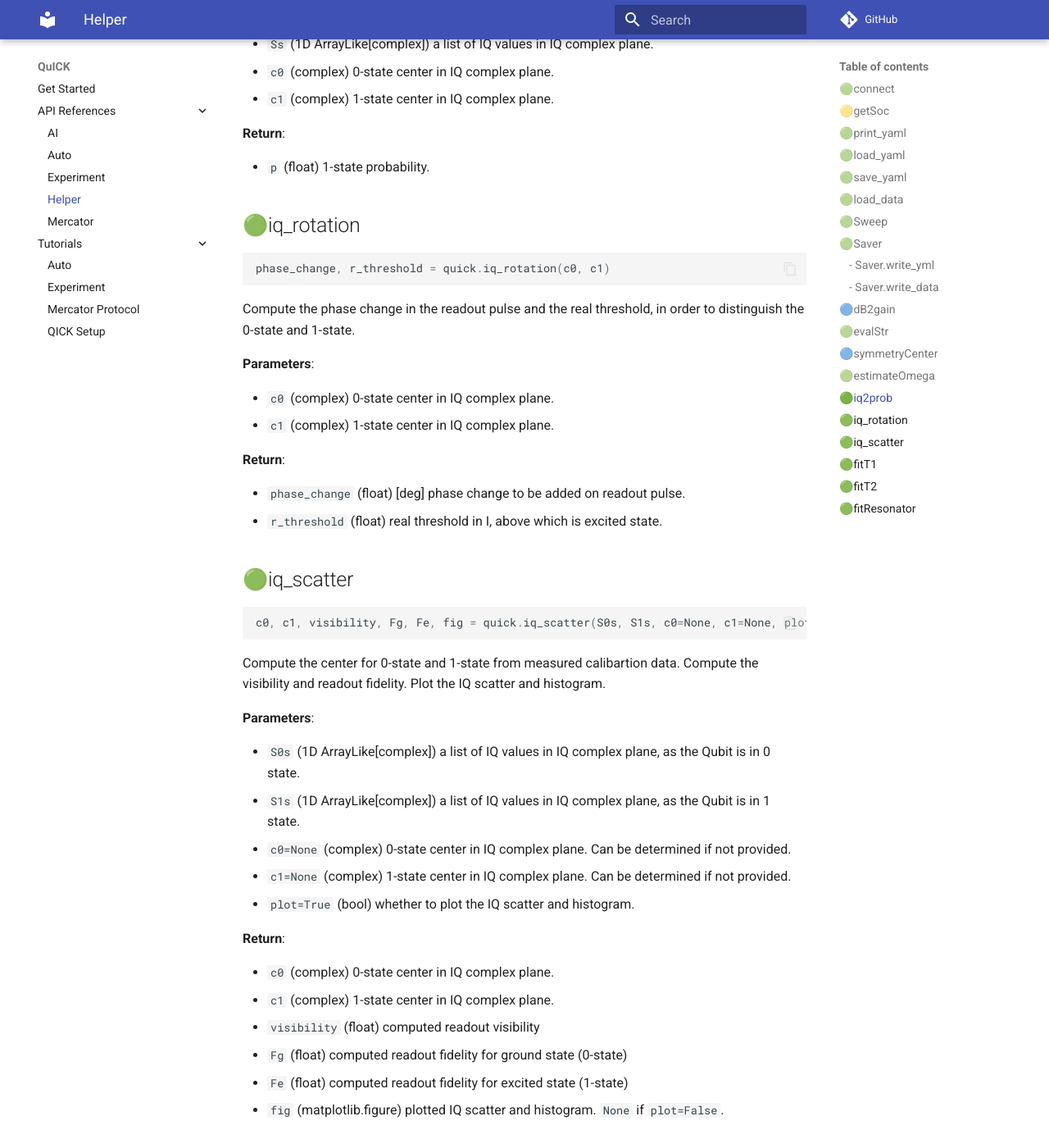
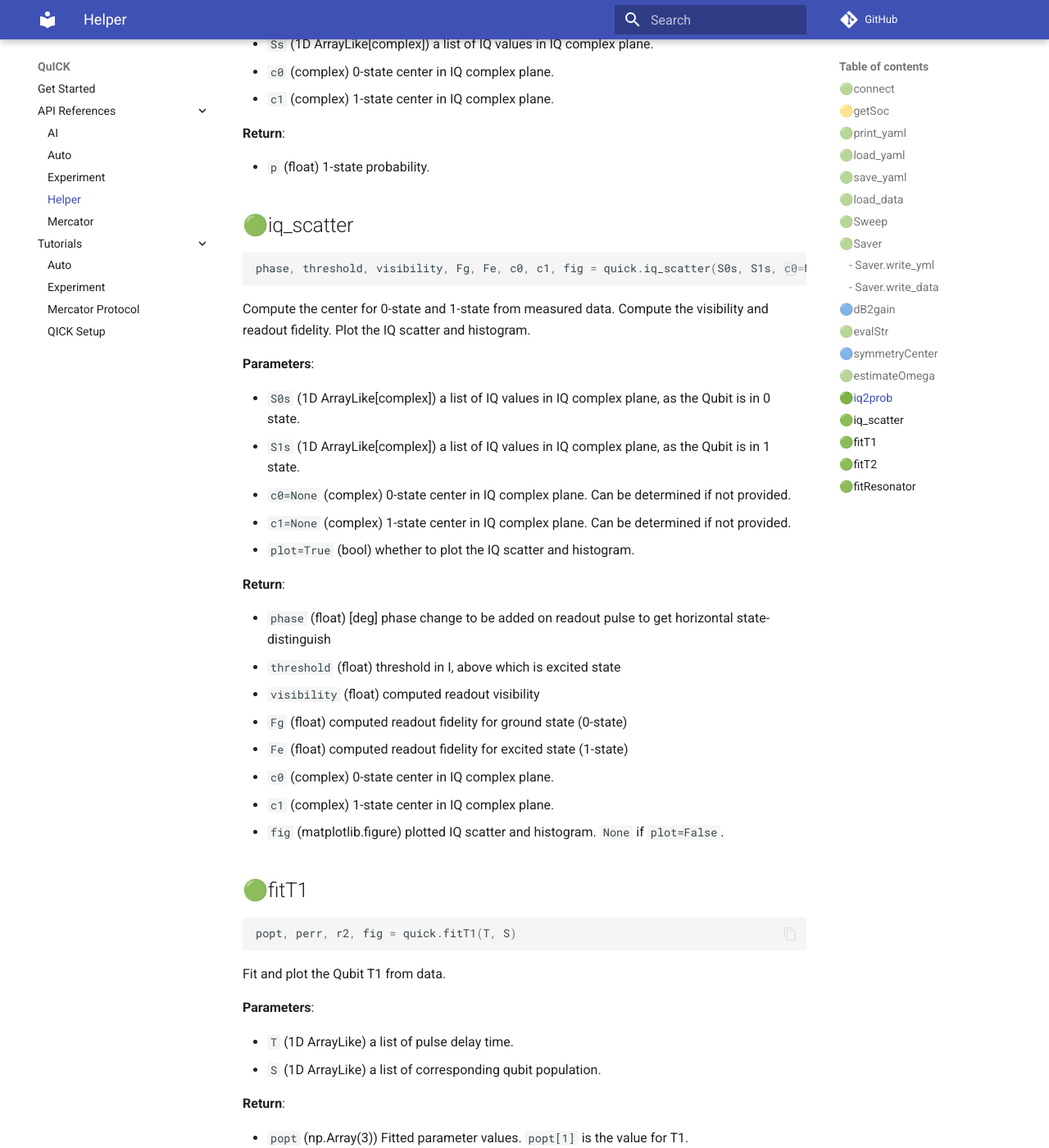
Before and after one commit to clelandlab/quick, an MkDocs documentation site: the page built from docs/API References/helper.md, in a window 1280 px wide and 1400 px high, scrolled down 6648 px. Shown: the whole window at 82% size. Built offline with MkDocs 1.6.1 and Material for MkDocs 9.7.7, drawn with Linux system fonts in a browser that asks for light colours; comment, search, counter and statistics services are not loaded.

Commit message:
Redo iq_scatter

````diff
--- a/docs/API References/helper.md
+++ b/docs/API References/helper.md
@@ -297,31 +297,13 @@ Get the qubit excitation probability (population) from a list of IQ values.
 
 - `p` (float) 1-state probability.
 
-## 🟢iq_rotation
-
-```python
-phase_change, r_threshold = quick.iq_rotation(c0, c1)
-```
-
-Compute the phase change in the readout pulse and the real threshold, in order to distinguish the 0-state and 1-state.
-
-**Parameters**:
-
-- `c0` (complex) 0-state center in IQ complex plane.
-- `c1` (complex) 1-state center in IQ complex plane.
-
-**Return**:
-
-- `phase_change` (float) [deg] phase change to be added on readout pulse.
-- `r_threshold` (float) real threshold in I, above which is excited state.
-
 ## 🟢iq_scatter
 
 ```python
-c0, c1, visibility, Fg, Fe, fig = quick.iq_scatter(S0s, S1s, c0=None, c1=None, plot=True)
+phase, threshold, visibility, Fg, Fe, c0, c1, fig = quick.iq_scatter(S0s, S1s, c0=None, c1=None, plot=True)
 ```
 
-Compute the center for 0-state and 1-state from measured calibartion data. Compute the visibility and readout fidelity. Plot the IQ scatter and histogram.
+Compute the center for 0-state and 1-state from measured data. Compute the visibility and readout fidelity. Plot the IQ scatter and histogram.
 
 **Parameters**:
 
@@ -333,11 +315,13 @@ Compute the center for 0-state and 1-state from measured calibartion data. Compu
 
 **Return**:
 
-- `c0` (complex) 0-state center in IQ complex plane.
-- `c1` (complex) 1-state center in IQ complex plane.
+- `phase` (float) [deg] phase change to be added on readout pulse to get horizontal state-distinguish
+- `threshold` (float) threshold in I, above which is excited state
 - `visibility` (float) computed readout visibility
 - `Fg` (float) computed readout fidelity for ground state (0-state)
 - `Fe` (float) computed readout fidelity for excited state (1-state)
+- `c0` (complex) 0-state center in IQ complex plane.
+- `c1` (complex) 1-state center in IQ complex plane.
 - `fig` (matplotlib.figure) plotted IQ scatter and histogram. `None` if `plot=False`.
 
 ## 🟢fitT1
--- a/docs/Tutorials/experiment.md
+++ b/docs/Tutorials/experiment.md
@@ -123,9 +123,8 @@ Use your pi pulse to plot the IQ scatter to see the readout visibility and fidel
 v["r_phase"] = 0
 for _ in range(2): # iterate
     data = quick.experiment.IQScatter(var=v).run().data.T
-    c0, c1, visibility, Fg, Fe, fig = quick.iq_scatter(data[0] + 1j * data[1], data[2] + 1j * data[3])
-    phase_delta, v["r_threshold"] = quick.iq_rotation(c0, c1)
-    v["r_phase"] += phase_delta
+    phase, v["r_threshold"], visibility, Fg, Fe, c0, c1, fig = quick.iq_scatter(data[0] + 1j * data[1], data[2] + 1j * data[3])
+    v["r_phase"] += phase
     v["r_phase"] %= 360
     plt.show()
 ```
````
Also changed, not shown: 3 other files.
